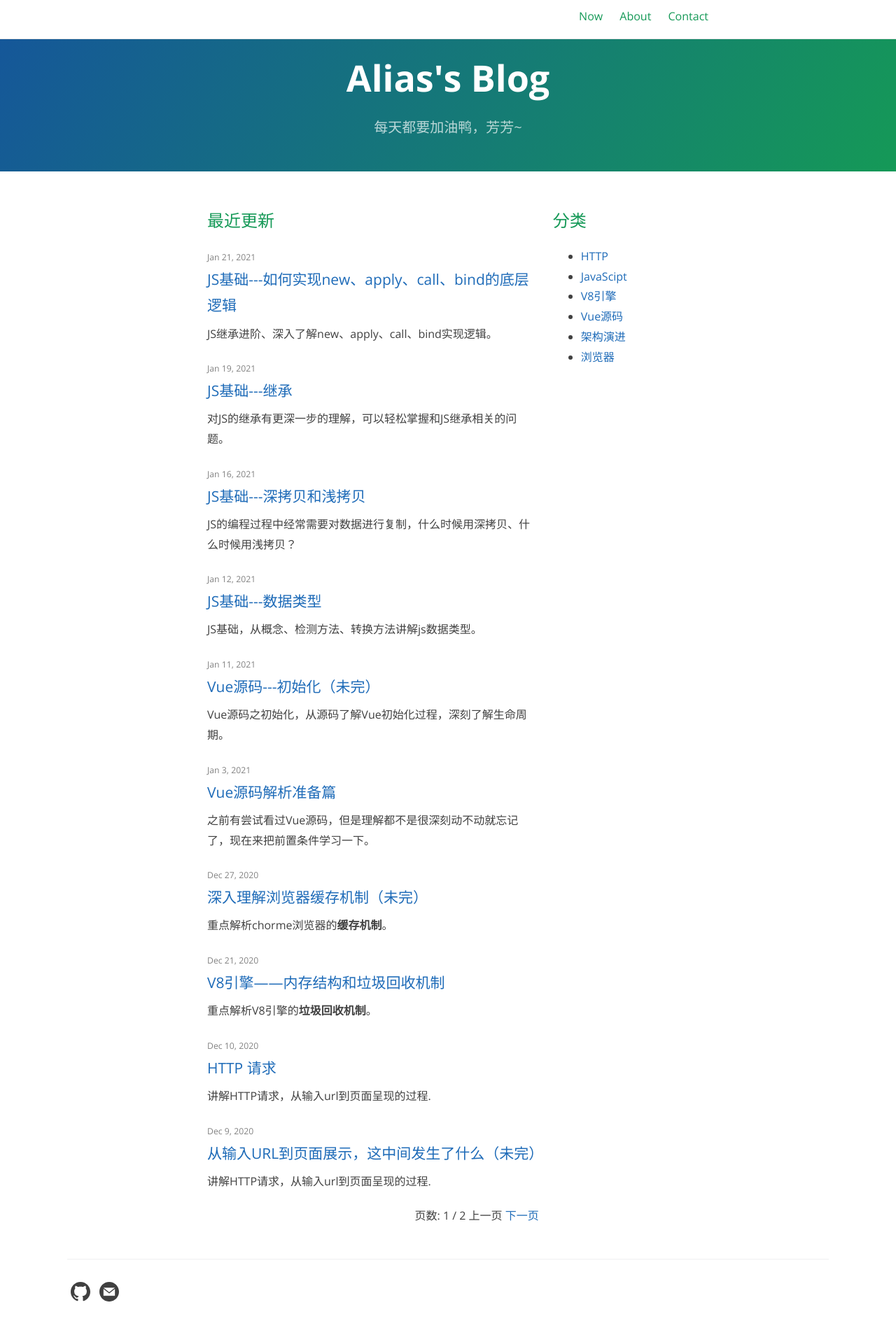
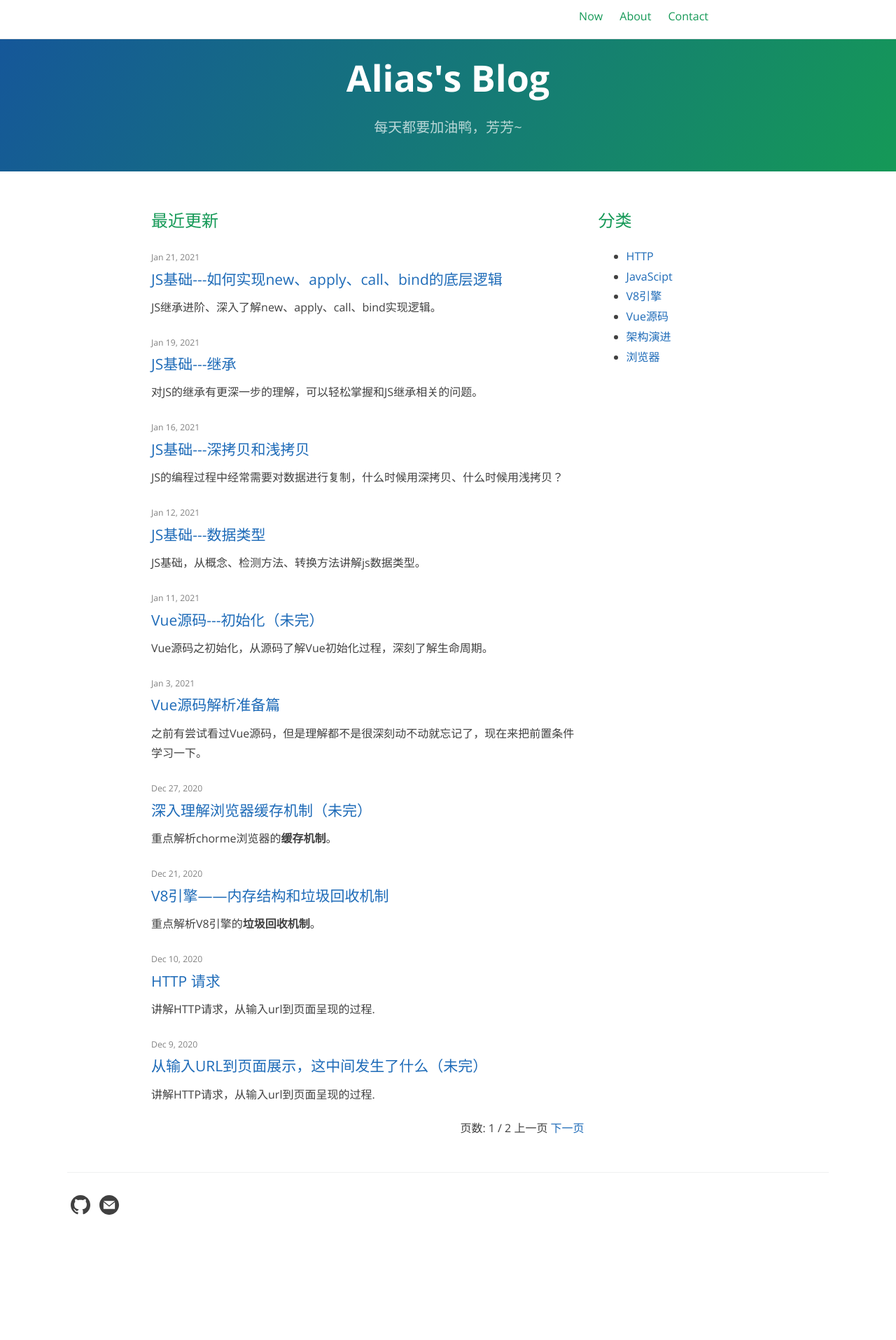
Before and after one commit to higwendolyn/Alias, a Jekyll site: the page built from index.html, in a window 1280 px wide. Shown: the whole page at 70% size. Built offline with Jekyll 4.4.1, drawn with Linux system fonts in a browser that asks for light colours; the list of posts is cut into pages by our own code; after the commit the page ends 1791 px from its top, so only the background shows below that.

Commit message:
修改样式

```diff
--- a/_sass/jekyll-theme-cayman-blog.scss
+++ b/_sass/jekyll-theme-cayman-blog.scss
@@ -198,7 +198,7 @@ a {
       max-width: 48rem;
     }
     .post-list-content {
-      padding: 3rem 10rem 0 10rem;
+      padding: 3rem 5rem 0 5rem;
       display: flex;
       justify-content: space-between;
       .category-list {
```
